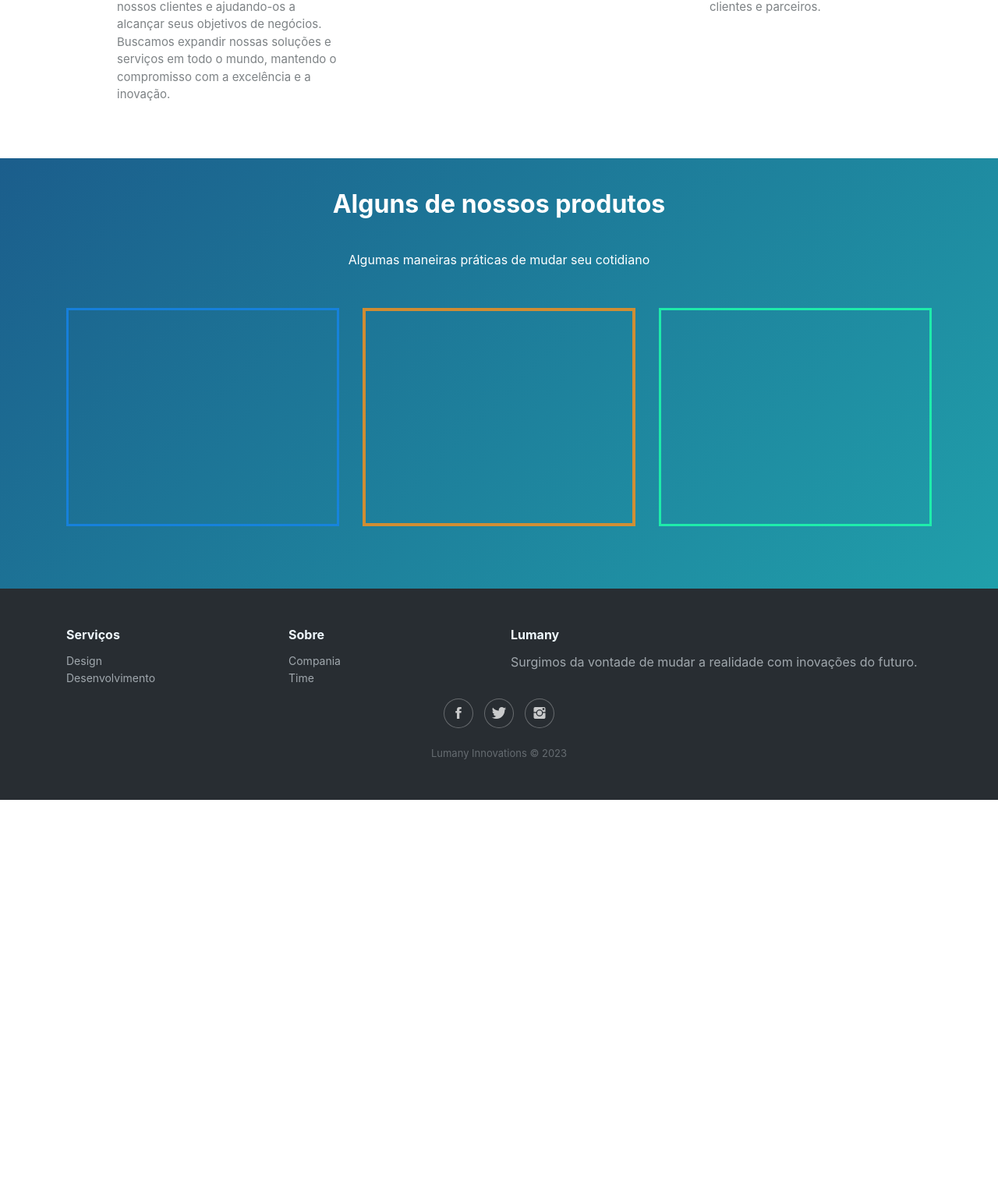
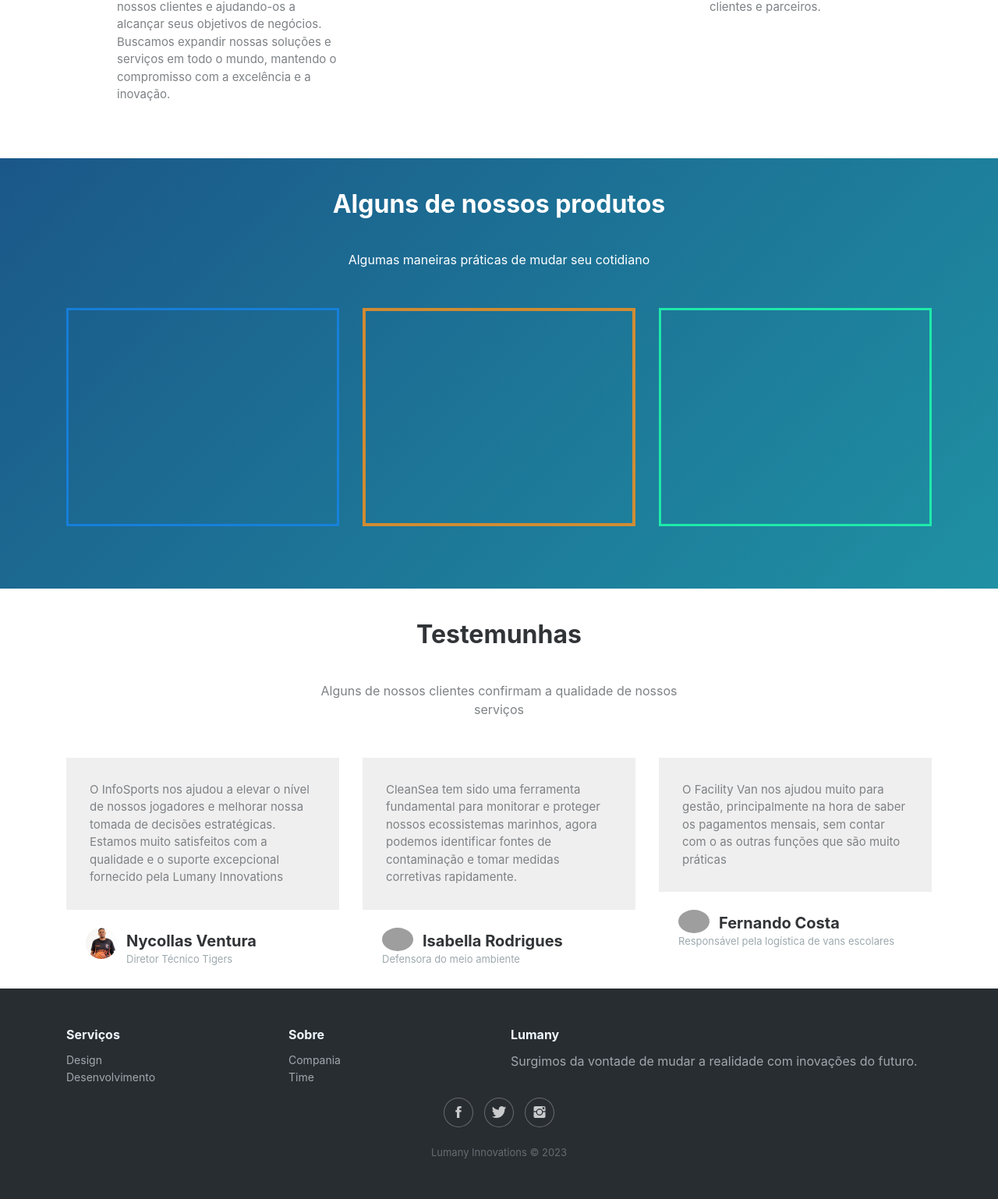
Before and after one commit to MateusPaulino13/InfoSports, a PHP site: page / in a window 1280 px wide. Shown: the part 1240-2778 px from the top of the page at 78% size. Before the commit the page ends 2266 px from the top, so only its background shows below. Run offline with PHP 8.4, Linux system fonts and the light colour scheme; some libraries are stand-ins or nearby versions; grey boxes are pictures that could not be loaded.

Commit message:
Finalizando index.html

```diff
--- a/Lumany/index.html
+++ b/Lumany/index.html
@@ -33,7 +33,10 @@
         >
           <div class="container">
             <img src="images/logo.png" alt="Logo" />
-            <a class="navbar-brand" style="font-family: lumany" href="#"
+            <a
+              class="navbar-brand"
+              style="font-family: lumany"
+              href="index.html"
               >Lumany</a
             >
             <button
@@ -50,7 +53,7 @@
                   <a class="nav-link active" href="#">Sobre nós</a>
                 </li>
                 <li class="nav-item" role="presentation">
-                  <a class="nav-link active" href="#">Contato</a>
+                  <a class="nav-link active" href="contato.html">Contato</a>
                 </li>
                 <li class="dropdown">
                   <a
@@ -238,6 +241,68 @@
       </div>
     </div>
 
+    <div class="testimonials-clean pb-4">
+      <div class="container">
+        <div class="intro">
+          <h2 class="text-center">Testemunhas</h2>
+          <p class="text-center">
+            Alguns de nossos clientes confirmam a qualidade de nossos serviços
+          </p>
+        </div>
+        <div class="row people">
+          <div class="col-md-6 col-lg-4 item">
+            <div class="box">
+              <p class="description">
+                O InfoSports nos ajudou a elevar o nível de nossos jogadores e
+                melhorar nossa tomada de decisões estratégicas. Estamos muito
+                satisfeitos com a qualidade e o suporte excepcional fornecido
+                pela Lumany Innovations
+              </p>
+            </div>
+            <div class="author">
+              <img class="rounded-circle" src="images/nyc.png" />
+              <h5 class="name">Nycollas Ventura</h5>
+              <p class="title">Diretor Técnico Tigers</p>
+            </div>
+          </div>
+          <div class="col-md-6 col-lg-4 item">
+            <div class="box">
+              <p class="description">
+                CleanSea tem sido uma ferramenta fundamental para monitorar e
+                proteger nossos ecossistemas marinhos, agora podemos identificar
+                fontes de contaminação e tomar medidas corretivas rapidamente.
+              </p>
+            </div>
+            <div class="author">
+              <img
+                class="rounded-circle"
+                src="https://media.licdn.com/dms/image/D4D03AQGjrx-Cz_DyHQ/profile-displayphoto-shrink_200_200/0/1679412782274?e=1691625600&v=beta&t=j-NfkSKzVkE7rWOh0VcBBv0V6Ts-b3Vla6oj9eoZMto"
+              />
+              <h5 class="name">Isabella Rodrigues</h5>
+              <p class="title">Defensora do meio ambiente</p>
+            </div>
+          </div>
+          <div class="col-md-6 col-lg-4 item">
+            <div class="box">
+              <p class="description">
+                O Facility Van nos ajudou muito para gestão, principalmente na
+                hora de saber os pagamentos mensais, sem contar com o as outras
+                funções que são muito práticas
+              </p>
+            </div>
+            <div class="author">
+              <img
+                class="rounded-circle"
+                src="https://pbs.twimg.com/profile_images/1200783415290793984/FrhNjsDK_400x400.jpg"
+              />
+              <h5 class="name">Fernando Costa</h5>
+              <p class="title">Responsável pela logística de vans escolares</p>
+            </div>
+          </div>
+        </div>
+      </div>
+    </div>
+
     <div class="footer-dark">
       <footer>
         <div class="container">
--- a/Lumany/style/lumany.css
+++ b/Lumany/style/lumany.css
@@ -594,3 +594,97 @@ body {
   margin-top: 15px;
   color: #fff;
 }
+
+.testimonials-clean {
+  color: #313437;
+  background-color: #ffffff;
+}
+
+.testimonials-clean p {
+  color: #7d8285;
+}
+
+.testimonials-clean h2 {
+  font-weight: bold;
+  margin-bottom: 40px;
+  padding-top: 40px;
+  color: inherit;
+}
+
+@media (max-width: 767px) {
+  .testimonials-clean h2 {
+    margin-bottom: 25px;
+    padding-top: 25px;
+    font-size: 24px;
+  }
+}
+
+.testimonials-clean .intro {
+  font-size: 16px;
+  max-width: 500px;
+  margin: 0 auto;
+}
+
+.testimonials-clean .intro p {
+  margin-bottom: 0;
+}
+
+.testimonials-clean .people {
+  padding: 50px 0 20px;
+}
+
+.testimonials-clean .item {
+  margin-bottom: 32px;
+}
+
+@media (min-width: 768px) {
+  .testimonials-clean .item {
+    height: 220px;
+  }
+}
+
+.testimonials-clean .item .box {
+  padding: 30px;
+  background-color: #f0efef;
+  position: relative;
+}
+
+.testimonials-clean .item .box:after {
+  content: "";
+  position: absolute;
+  left: 30px;
+  bottom: -24px;
+  width: 0;
+  height: 0;
+  border: 15px solid transparent;
+  border-width: 12px 15px;
+  border-top-color: #fff;
+}
+
+.testimonials-clean .item .author {
+  margin-top: 28px;
+  padding-left: 25px;
+}
+
+.testimonials-clean .item .name {
+  font-weight: bold;
+  margin-bottom: 2px;
+  color: inherit;
+}
+
+.testimonials-clean .item .title {
+  font-size: 13px;
+  color: #9da9ae;
+}
+
+.testimonials-clean .item .description {
+  font-size: 15px;
+  margin-bottom: 0;
+}
+
+.testimonials-clean .item img {
+  max-width: 40px;
+  float: left;
+  margin-right: 12px;
+  margin-top: -5px;
+}
```
Also changed, not shown: Lumany/contato.html (+5 -2 lines), Lumany/images/fer.jpg (added), Lumany/images/nyc.png (added).
